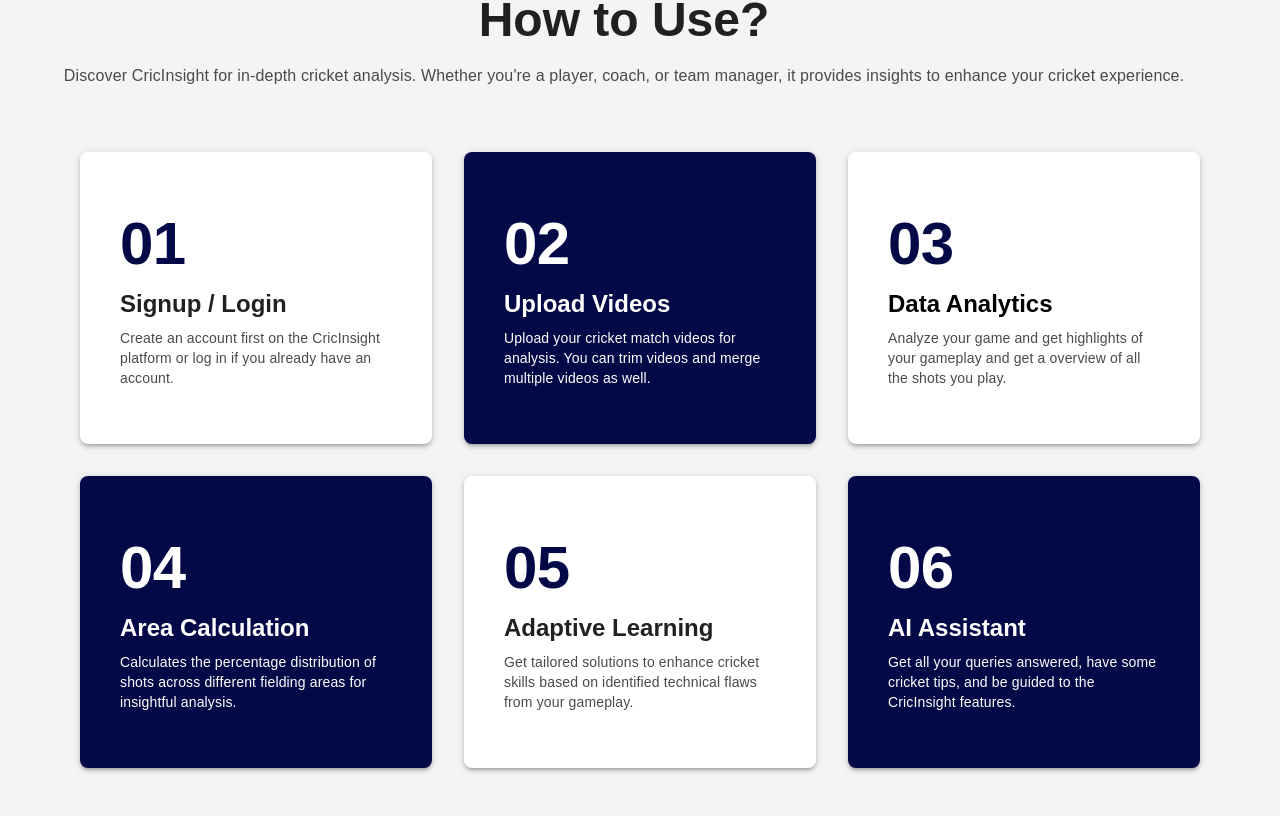
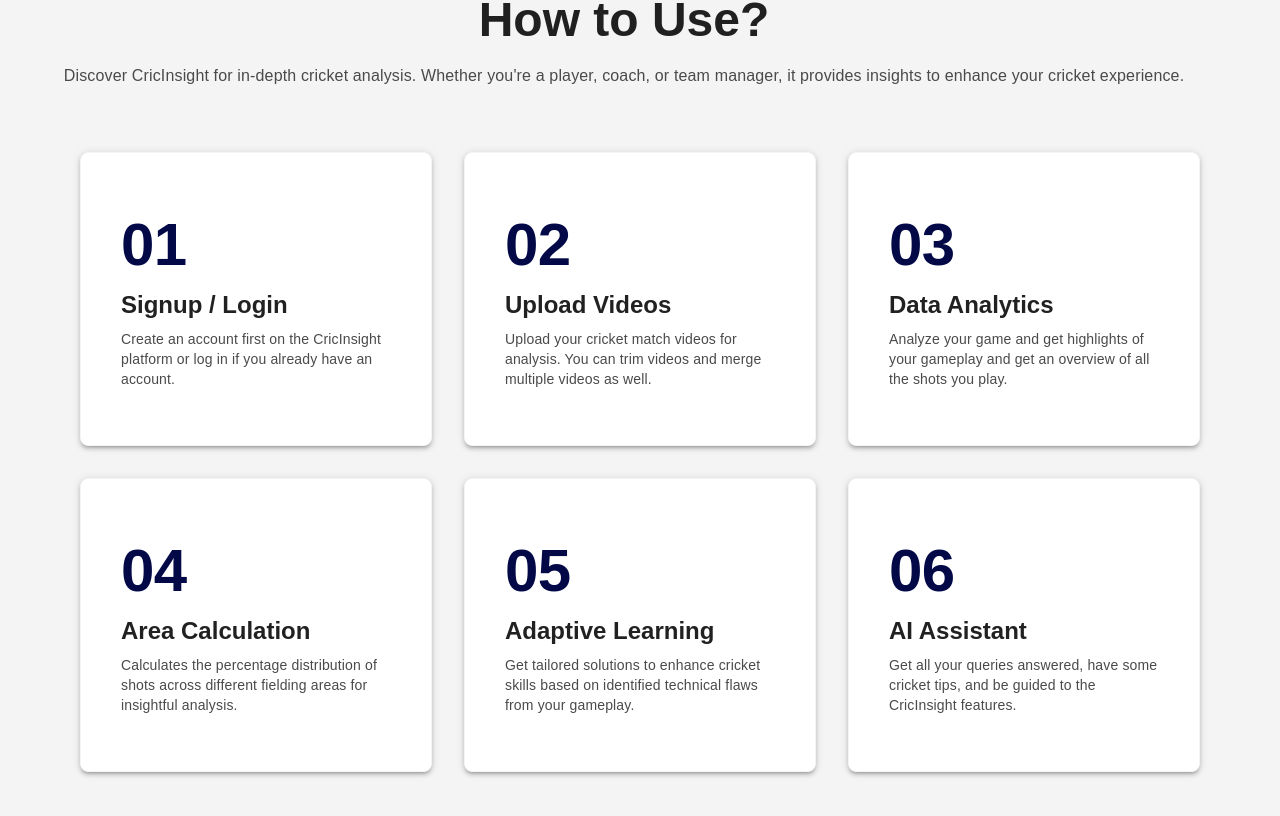
Before and after one commit to Daoud-Hussain/CricInsight, a React (Vite) app in the folder frontend/: page / in a window 1280 px wide. Shown: the part 1680-2496 px from the top of the page. Built offline with nearby package versions, Linux system fonts and the light colour scheme.

Commit message:
Animate @react-intersection-observer

```diff
--- a/frontend/src/components/HowToUse.jsx
+++ b/frontend/src/components/HowToUse.jsx
@@ -1,10 +1,38 @@
-import * as React from "react";
+import React, { useState, useEffect } from "react";
 import { Box, Grid, Typography, Paper } from "@mui/material";
+import { useInView } from "react-intersection-observer";
+import { keyframes } from "@emotion/react";
 
+// Slide-in animation keyframes
+const slideIn = keyframes`
+  from {
+    opacity: 0;
+    transform: translateX(50px);
+  }
+  to {
+    opacity: 1;
+    transform: translateX(0);
+  }
+`;
 
 function HowToUseSection() {
+  // State to track visibility of the section
+  const [isVisible, setIsVisible] = useState(false);
+
+  // useInView hook to detect when the component is in view
+  const { ref, inView } = useInView({
+    triggerOnce: true, // Trigger only once
+    threshold: 0.1, // Trigger when 10% of the component is in view
+  });
+
+  useEffect(() => {
+    if (inView) {
+      setIsVisible(true);
+    }
+  }, [inView]);
+
   return (
-    <Box sx={{ padding: 10, backgroundColor: "#F4F4F4" }}>
+    <Box sx={{ padding: 10, backgroundColor: "#F4F4F4" }} ref={ref}>
       <Grid container spacing={4}>
         <Box sx={{ textAlign: "center", width: "100%" }}>
           <Typography
@@ -13,6 +41,9 @@ function HowToUseSection() {
               fontWeight: "bold",
               fontFamily: "Poppins, sans-serif",
               marginBottom: 2,
+              animation: isVisible ? `${slideIn} 1s ease-out` : "none",
+              opacity: isVisible ? 1 : 0,
+              transform: isVisible ? "translateX(0)" : "translateX(50px)",
             }}
           >
             How to Use?
@@ -23,6 +54,9 @@ function HowToUseSection() {
               fontFamily: "Poppins, sans-serif",
               marginBottom: 4,
               color: "#4a4a4a",
+              animation: isVisible ? `${slideIn} 1s ease-out 0.2s` : "none",
+              opacity: isVisible ? 1 : 0,
+              transform: isVisible ? "translateX(0)" : "translateX(50px)",
             }}
           >
             Discover CricInsight for in-depth cricket analysis. Whether you're a
@@ -31,15 +65,61 @@ function HowToUseSection() {
           </Typography>
         </Box>
 
-        <Grid item xs={12} sm={6} md={4}>
+        {[
+          {
+            step: "01",
+            title: "Signup / Login",
+            description:
+              "Create an account first on the CricInsight platform or log in if you already have an account.",
+          },
+          {
+            step: "02",
+            title: "Upload Videos",
+            description:
+              "Upload your cricket match videos for analysis. You can trim videos and merge multiple videos as well.",
+          },
+          {
+            step: "03",
+            title: "Data Analytics",
+            description:
+              "Analyze your game and get highlights of your gameplay and get an overview of all the shots you play.",
+          },
+          {
+            step: "04",
+            title: "Area Calculation",
+            description:
+              "Calculates the percentage distribution of shots across different fielding areas for insightful analysis.",
+          },
+          {
+            step: "05",
+            title: "Adaptive Learning",
+            description:
+              "Get tailored solutions to enhance cricket skills based on identified technical flaws from your gameplay.",
+          },
+          {
+            step: "06",
+            title: "AI Assistant",
+            description:
+              "Get all your queries answered, have some cricket tips, and be guided to the CricInsight features."
+          },
+        ].map((item, index) => (
+          <Grid item xs={12} sm={6} md={4} key={index}>
             <Paper
               elevation={3}
               sx={{
                 py: 7,
                 px: 5,
                 borderRadius: 2,
-              backgroundColor: "#fff",
+                border: '1px solid #F4F4F4',
                 height: "100%",
+                transition: "transform 0.5s, box-shadow 0.3s",
+                "&:hover": {
+                  transform: "scale(1.05)",
+                  boxShadow: "0px 8px 15px rgba(0, 0, 0, 0.1)"
+                },
+                animation: isVisible ? `${slideIn} 1s ease-out ${0.1 * index}s` : "none",
+                opacity: isVisible ? 1 : 0,
+                transform: isVisible ? "translateX(0)" : "translateX(50px)",
               }}
             >
               <Typography
@@ -51,190 +131,7 @@ function HowToUseSection() {
                   color: "#030947",
                 }}
               >
-              01
-            </Typography>
-
-            <Typography
-              variant="h5"
-              sx={{
-                fontWeight: "bold",
-                fontFamily: "Poppins, sans-serif",
-                marginBottom: 1,
-              }}
-            >
-              Signup / Login
-            </Typography>
-            <Typography
-              variant="body2"
-              sx={{
-                fontFamily: "Poppins, sans-serif",
-                color: "#4a4a4a",
-              }}
-            >
-              Create an account first on the CricInsight platform or log in if
-              you already have an account.
-            </Typography>
-          </Paper>
-        </Grid>
-
-        <Grid item xs={12} sm={6} md={4}>
-          <Paper
-            elevation={3}
-            sx={{
-              py: 7,
-              px: 5,
-              borderRadius: 2,
-              height: "100%",
-              backgroundColor: "#030947",
-            }}
-          >
-            <Typography
-              variant="h2"
-              sx={{
-                fontWeight: "bold",
-                fontFamily: "Poppins, sans-serif",
-                marginBottom: 1,
-                color: "#fff",
-              }}
-            >
-              02
-            </Typography>
-            <Typography
-              variant="h5"
-              sx={{
-                fontWeight: "bold",
-                fontFamily: "Poppins, sans-serif",
-                marginBottom: 1,
-                color: "#fff",
-              }}
-            >
-              Upload Videos
-            </Typography>
-            <Typography
-              variant="body2"
-              sx={{
-                fontFamily: "Poppins, sans-serif",
-                color: "#fff",
-              }}
-            >
-              Upload your cricket match videos for analysis. You can trim videos
-              and merge multiple videos as well.
-            </Typography>
-          </Paper>
-        </Grid>
-
-        <Grid item xs={12} sm={6} md={4}>
-          <Paper
-            elevation={3}
-            sx={{
-              py: 7,
-              px: 5,
-              borderRadius: 2,
-              color: "#ffffff",
-              height: "100%",
-            }}
-          >
-            <Typography
-              variant="h2"
-              sx={{
-                fontWeight: "bold",
-                fontFamily: "Poppins, sans-serif",
-                marginBottom: 1,
-                color: "#030947",
-              }}
-            >
-              03
-            </Typography>
-            <Typography
-              variant="h5"
-              sx={{
-                fontWeight: "bold",
-                fontFamily: "Poppins, sans-serif",
-                marginBottom: 1,
-                color: "#000",
-              }}
-            >
-              Data Analytics
-            </Typography>
-            <Typography
-              variant="body2"
-              sx={{
-                fontFamily: "Poppins, sans-serif",
-                color: "#4a4a4a",
-              }}
-            >
-              Analyze your game and get highlights of your gameplay and get a
-              overview of all the shots you play.
-            </Typography>
-          </Paper>
-        </Grid>
-
-        <Grid item xs={12} sm={6} md={4}>
-          <Paper
-            elevation={3}
-            sx={{
-              py: 7,
-              px: 5,
-              borderRadius: 2,
-              backgroundColor: "#030947",
-              height: "100%",
-            }}
-          >
-            <Typography
-              variant="h2"
-              sx={{
-                fontWeight: "bold",
-                fontFamily: "Poppins, sans-serif",
-                marginBottom: 1,
-                color: "#fff",
-              }}
-            >
-              04
-            </Typography>
-            <Typography
-              variant="h5"
-              sx={{
-                fontWeight: "bold",
-                fontFamily: "Poppins, sans-serif",
-                marginBottom: 1,
-                color: "#fff",
-              }}
-            >
-              Area Calculation
-            </Typography>
-            <Typography
-              variant="body2"
-              sx={{
-                fontFamily: "Poppins, sans-serif",
-                color: "#fff",
-              }}
-            >
-              Calculates the percentage distribution of shots across different
-              fielding areas for insightful analysis.
-            </Typography>
-          </Paper>
-        </Grid>
-
-        <Grid item xs={12} sm={6} md={4}>
-          <Paper
-            elevation={3}
-            sx={{
-              py: 7,
-              px: 5,
-              borderRadius: 2,
-              height: "100%",
-            }}
-          >
-            <Typography
-              variant="h2"
-              sx={{
-                fontWeight: "bold",
-                fontFamily: "Poppins, sans-serif",
-                marginBottom: 1,
-                color: "#030947",
-              }}
-            >
-              05
+                {item.step}
               </Typography>
               <Typography
                 variant="h5"
@@ -244,7 +141,7 @@ function HowToUseSection() {
                   marginBottom: 1,
                 }}
               >
-              Adaptive Learning
+                {item.title}
               </Typography>
               <Typography
                 variant="body2"
@@ -253,57 +150,11 @@ function HowToUseSection() {
                   color: "#4a4a4a",
                 }}
               >
-              Get tailored solutions to enhance cricket skills based on
-              identified technical flaws from your gameplay.
+                {item.description}
               </Typography>
             </Paper>
           </Grid>
-
-        <Grid item xs={12} sm={6} md={4}>
-          <Paper
-            elevation={3}
-            sx={{
-              py: 7,
-              px: 5,
-              borderRadius: 2,
-              backgroundColor: "#030947",
-              height: "100%",
-            }}
-          >
-            <Typography
-              variant="h2"
-              sx={{
-                fontWeight: "bold",
-                fontFamily: "Poppins, sans-serif",
-                marginBottom: 1,
-                color: "#fff",
-              }}
-            >
-              06
-            </Typography>
-            <Typography
-              variant="h5"
-              sx={{
-                fontWeight: "bold",
-                fontFamily: "Poppins, sans-serif",
-                marginBottom: 1,
-                color: "#fff",
-              }}
-            >
-              AI Assistant
-            </Typography>
-            <Typography
-              variant="body2"
-              sx={{
-                fontFamily: "Poppins, sans-serif",
-                color: "#fff",
-              }}
-            >
-              Get all your queries answered, have some cricket tips, and be
-              guided to the CricInsight features.
-            </Typography>
-          </Paper>
-        </Grid>
+        ))}
       </Grid>
     </Box>
   );
```
Lines whose indentation alone changed are shown as unchanged.
